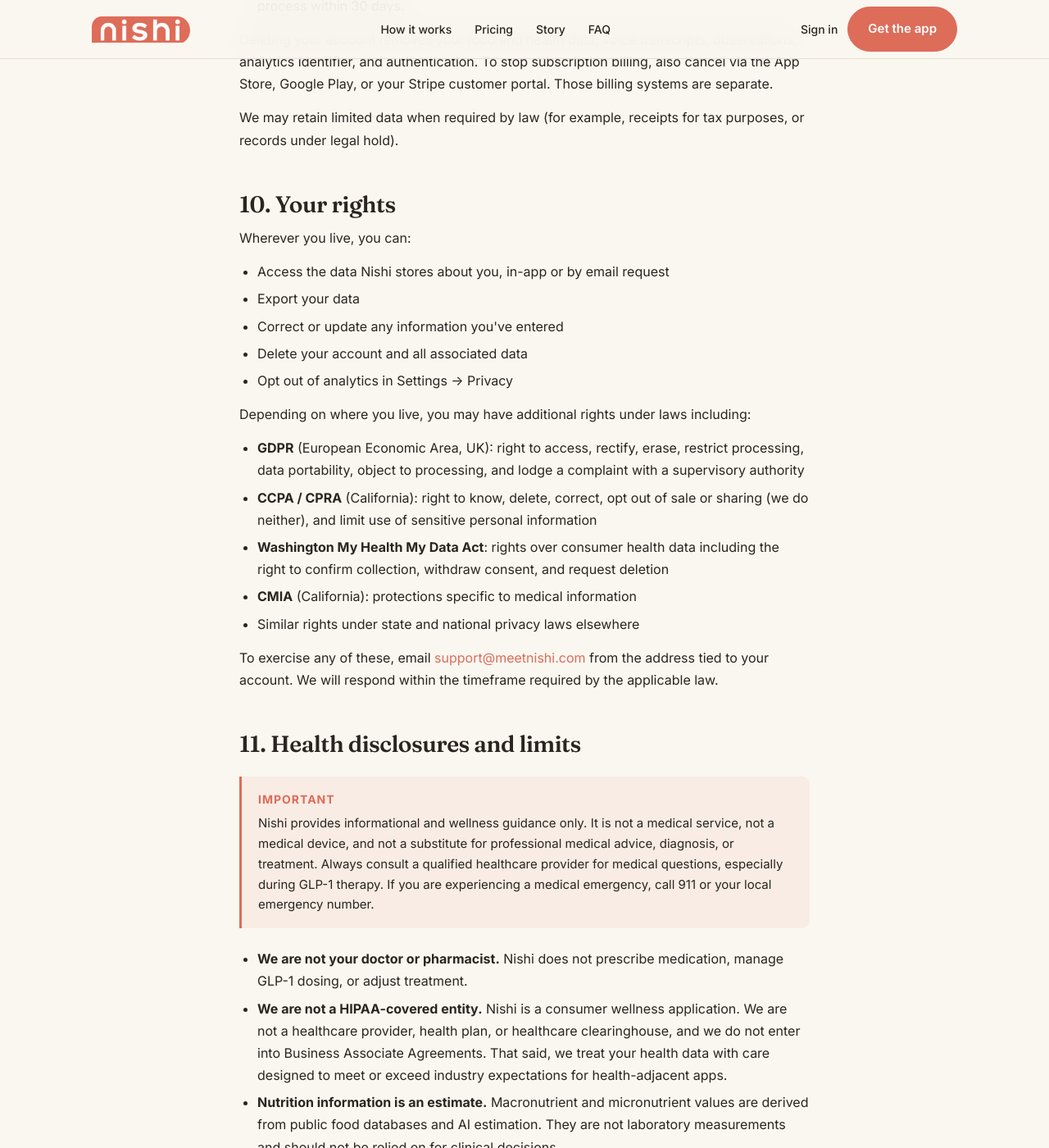
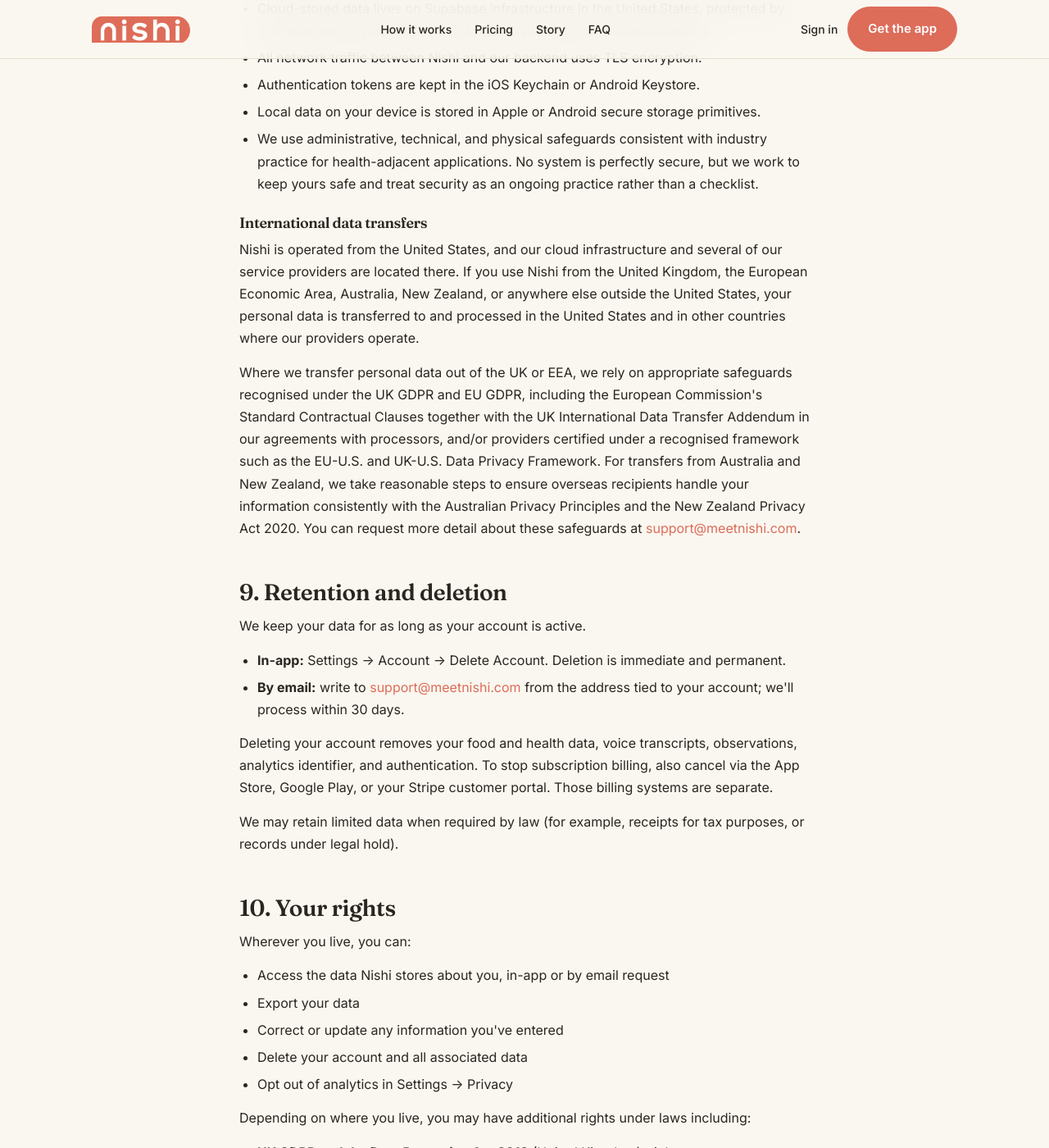
Before and after one commit to Satban/meetnishi, a Jekyll site: the page privacy.html, which Jekyll copies as it is, in a window 1280 px wide and 1400 px high, scrolled down 6758 px. Shown: the whole window at 82% size. Built offline with Jekyll 4.4.1, drawn with Linux system fonts in a browser that asks for light colours; some of the changed text lies outside the part shown.

Commit message:
Privacy: add UK/EEA GDPR legal bases + international data-transfer terms
Supports UK/AU/NZ launch. Adds GDPR legal-basis section, international transfer
safeguards (SCCs/IDTA, DPF, APPs, NZ Privacy Act), updated last-reviewed date.

Co-Authored-By: Claude Opus 4.8 (1M context) <noreply@anthropic.com>

```diff
--- a/privacy.html
+++ b/privacy.html
@@ -139,7 +139,7 @@
   </header>
 
   <main class="legal-wrap">
-    <div class="legal-meta">Last updated: June 10, 2026</div>
+    <div class="legal-meta">Last updated: June 30, 2026</div>
 
     <nav class="legal-toc" aria-label="Table of contents">
       <h4>On this page</h4>
@@ -255,6 +255,15 @@
       </ul>
       <p>We do not use your data for advertising, lead generation, or to build profiles for sale.</p>
 
+      <h3>Legal bases for processing (UK and EEA users)</h3>
+      <p>If you are in the United Kingdom or the European Economic Area, the UK GDPR and EU GDPR require us to have a legal basis for each use of your personal data. We rely on:</p>
+      <ul>
+        <li><strong>Your explicit consent</strong> for special-category data: health, biometric, and GLP-1 or other medication and symptom data. We process this only after you choose to share it (for example, when you connect Apple Health or Health Connect, or enter medication or symptom details). You can withdraw consent at any time by disconnecting those sources or deleting the data, without affecting processing already carried out.</li>
+        <li><strong>Performance of a contract</strong>, to provide the core features you sign up for: logging food, syncing across devices, generating observations, and managing your subscription.</li>
+        <li><strong>Our legitimate interests</strong>, to secure the service, prevent abuse, diagnose and fix problems, and improve Nishi using aggregate, de-identified analytics, balanced against your rights and freedoms.</li>
+        <li><strong>Legal obligation</strong>, where we must retain or disclose data to comply with the law.</li>
+      </ul>
+
       <h2 id="sharing">5. Sharing and disclosure</h2>
       <p>We share data only in these limited situations:</p>
       <ul>
@@ -300,6 +309,10 @@
         <li>We use administrative, technical, and physical safeguards consistent with industry practice for health-adjacent applications. No system is perfectly secure, but we work to keep yours safe and treat security as an ongoing practice rather than a checklist.</li>
       </ul>
 
+      <h3>International data transfers</h3>
+      <p>Nishi is operated from the United States, and our cloud infrastructure and several of our service providers are located there. If you use Nishi from the United Kingdom, the European Economic Area, Australia, New Zealand, or anywhere else outside the United States, your personal data is transferred to and processed in the United States and in other countries where our providers operate.</p>
+      <p>Where we transfer personal data out of the UK or EEA, we rely on appropriate safeguards recognised under the UK GDPR and EU GDPR, including the European Commission's Standard Contractual Clauses together with the UK International Data Transfer Addendum in our agreements with processors, and/or providers certified under a recognised framework such as the EU-U.S. and UK-U.S. Data Privacy Framework. For transfers from Australia and New Zealand, we take reasonable steps to ensure overseas recipients handle your information consistently with the Australian Privacy Principles and the New Zealand Privacy Act 2020. You can request more detail about these safeguards at <a href="mailto:support@meetnishi.com">support@meetnishi.com</a>.</p>
+
       <h2 id="retention">9. Retention and deletion</h2>
       <p>We keep your data for as long as your account is active.</p>
       <ul>
@@ -320,7 +333,10 @@
       </ul>
       <p>Depending on where you live, you may have additional rights under laws including:</p>
       <ul>
-        <li><strong>GDPR</strong> (European Economic Area, UK): right to access, rectify, erase, restrict processing, data portability, object to processing, and lodge a complaint with a supervisory authority</li>
+        <li><strong>UK GDPR and the Data Protection Act 2018</strong> (United Kingdom): rights to access, rectification, erasure, restriction of processing, data portability, and to object to processing. Where we process your data based on consent, you can withdraw it at any time. Mirae Ventures LLC is the data controller for your personal data (contact details in <a href="#contact">Section 14</a>). You also have the right to lodge a complaint with the UK Information Commissioner's Office (ICO) at <a href="https://ico.org.uk" target="_blank" rel="noopener">ico.org.uk</a>.</li>
+        <li><strong>EU GDPR</strong> (European Economic Area): the same access, rectification, erasure, restriction, portability, objection, and consent-withdrawal rights, and the right to complain to your local data protection supervisory authority.</li>
+        <li><strong>Privacy Act 1988 and the Australian Privacy Principles</strong> (Australia): rights to access and correct your personal information and to complain about how it is handled. If you are not satisfied with our response, you can contact the Office of the Australian Information Commissioner (OAIC) at <a href="https://oaic.gov.au" target="_blank" rel="noopener">oaic.gov.au</a>.</li>
+        <li><strong>Privacy Act 2020</strong> (New Zealand): rights to access and correct your personal information and to raise a concern. You can also complain to the Office of the Privacy Commissioner at <a href="https://privacy.org.nz" target="_blank" rel="noopener">privacy.org.nz</a>.</li>
         <li><strong>CCPA / CPRA</strong> (California): right to know, delete, correct, opt out of sale or sharing (we do neither), and limit use of sensitive personal information</li>
         <li><strong>Washington My Health My Data Act</strong>: rights over consumer health data including the right to confirm collection, withdraw consent, and request deletion</li>
         <li><strong>CMIA</strong> (California): protections specific to medical information</li>
```
